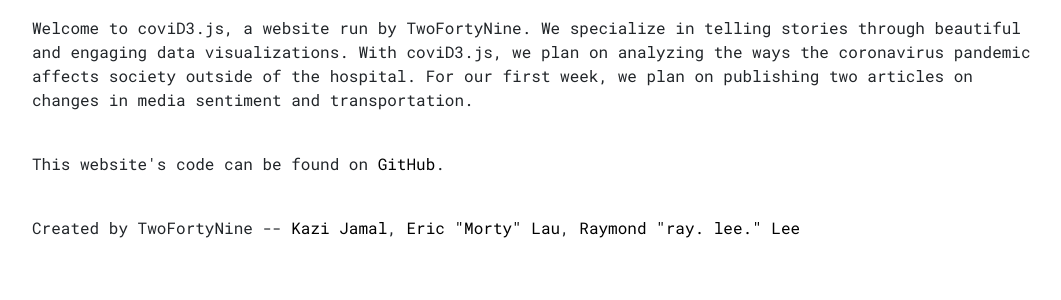
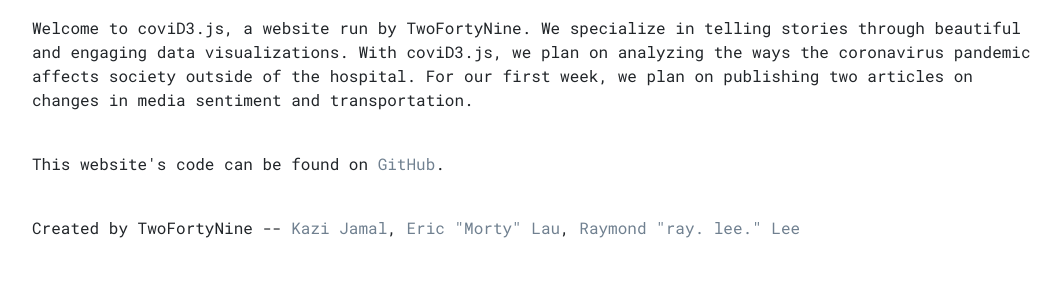
Before and after one commit to kazijamal/covid3.js, a Flask app: page /about in a window 1280 px wide. Shown: the part 162-462 px from the top of the page, without its empty margins (100-1161 px from the left). Run offline with Flask 2, Linux system fonts and the light colour scheme; some libraries are stand-ins or nearby versions.

Commit message:
Update about page links

```diff
--- a/app/static/css/main.css
+++ b/app/static/css/main.css
@@ -133,6 +133,14 @@
     font-family: "Roboto Mono", monospace;
 }
 
+.about a {
+    color: slategray;
+}
+
+.about a:hover {
+    color: black;
+}
+
 /* ABOUT END */
 
 /* MTA LINE GRAPH START */
```
